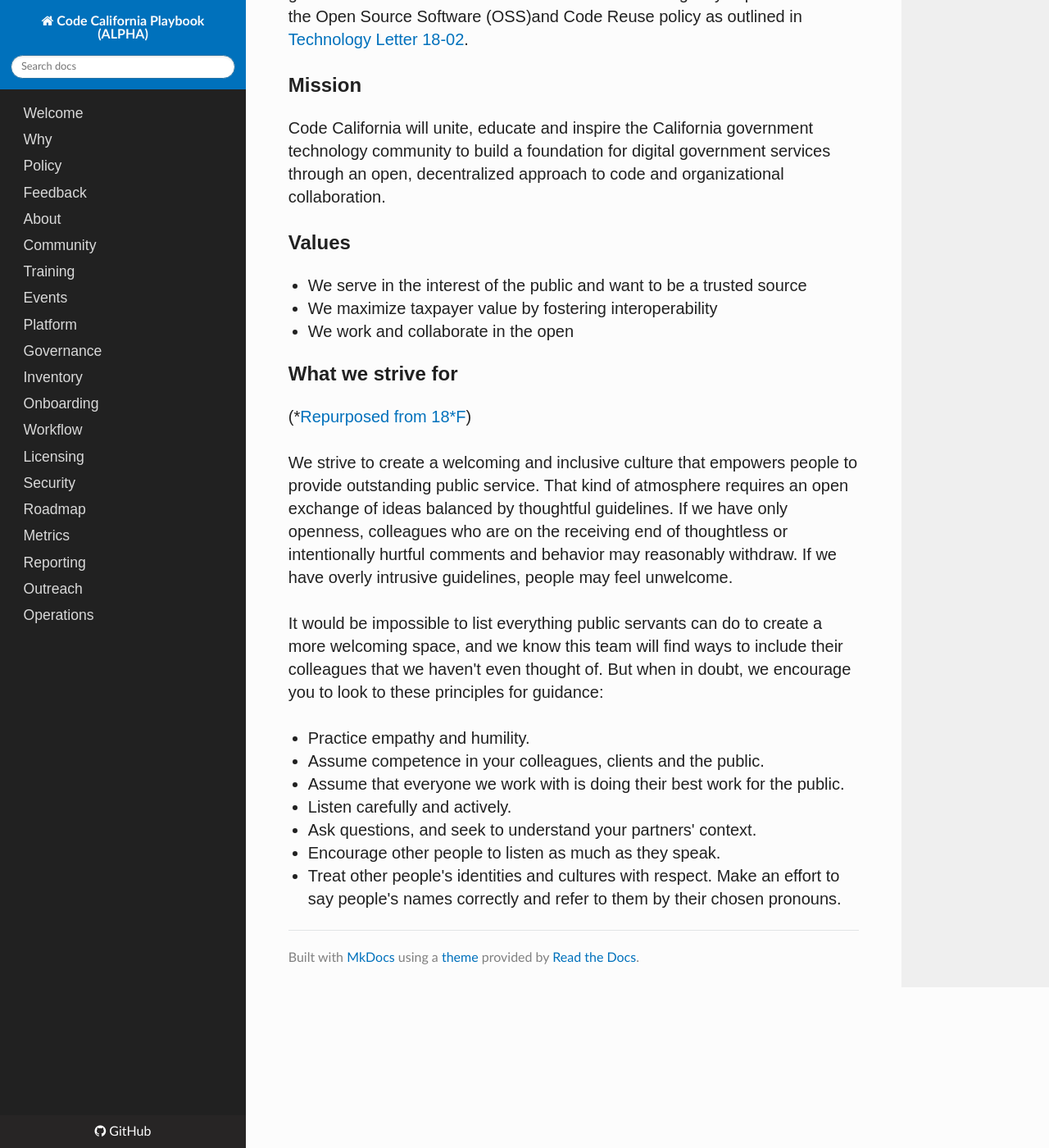
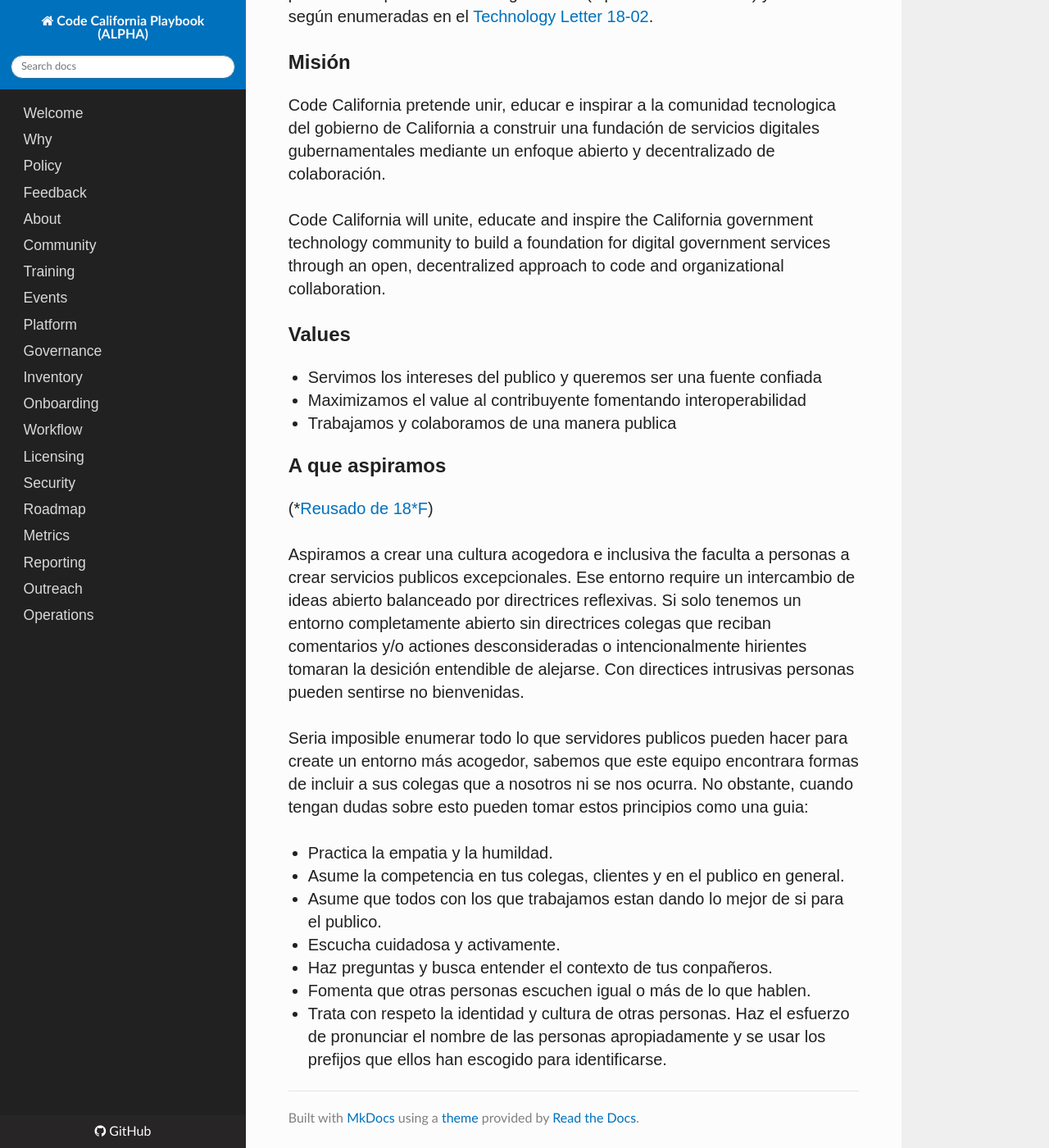
Before and after one commit to CA-CODE-Works/playbook, an MkDocs documentation site: the page built from docs/es/about.md, in a window 1280 px wide and 1400 px high, scrolled down 402 px. Shown: the whole window at 82% size. Built offline with MkDocs 1.6.1, drawn with Linux system fonts in a browser that asks for light colours; nearby versions of some CDN libraries; old or Windows-style settings are respelled for this version of MkDocs; some of the changed text lies outside the part shown.

Commit message:
Document translation for about.md

```diff
--- a/docs/es/about.md
+++ b/docs/es/about.md
@@ -1,41 +1,43 @@
-# About
+# Sobre
 
-Code California is an open collaboration between agencies, industry technology partners and civic technologists working to code a more innovative, collaborative and effective government that best serves the people of California.
+Code California es una colaboración abierta entre agencias, colegas en la industria privada y tecnologos civicos para codigicar un gobierno más inovativo, collaborativo y efectivo para los ciudadanos de California.
 
-## Objective
+## Objetivo
 
-To cultivate an authentic, supportive, open, collaborative network of digital government innovators and facilitate California state agency implementation of the Open Source Software (OSS)and Code Reuse policy as outlined in [Technology Letter 18-02](#heading=h.urh5wmrr4rhi).
+El cultivar una red autentica, abierta y colaborativa de inovadores digitales en el gobierno y facilitarle a agencias gubernamentales la implementación de las politicas de aplicativos de codigo abierto (Open Souce Software) y reuso según enumeradas en el [Technology Letter 18-02](#heading=h.urh5wmrr4rhi).
 
-## Mission
+## Misión
+
+Code California pretende unir, educar e inspirar a la comunidad tecnologica del gobierno de California a construir una fundación de servicios digitales gubernamentales mediante un enfoque abierto y decentralizado de colaboración.
 
 Code California will unite, educate and inspire the California government technology community to build a foundation for digital government services through an open, decentralized approach to code and organizational collaboration.
 
 ## Values
 
-* We serve in the interest of the public and want to be a trusted source
+* Servimos los intereses del publico y queremos ser una fuente confiada
 
-* We maximize taxpayer value by fostering interoperability
+* Maximizamos el value al contribuyente fomentando interoperabilidad
 
-* We work and collaborate in the open
+* Trabajamos y colaboramos de una manera publica
 
-## What we strive for
+## A que aspiramos
 
-(*[Repurposed from 18*F](https://18f.gsa.gov/code-of-conduct/#what-we-strive-for))
+(*[Reusado de 18*F](https://18f.gsa.gov/code-of-conduct/#what-we-strive-for))
 
-We strive to create a welcoming and inclusive culture that empowers people to provide outstanding public service. That kind of atmosphere requires an open exchange of ideas balanced by thoughtful guidelines. If we have only openness, colleagues who are on the receiving end of thoughtless or intentionally hurtful comments and behavior may reasonably withdraw. If we have overly intrusive guidelines, people may feel unwelcome.
+Aspiramos a crear una cultura acogedora e inclusiva the faculta a personas a crear servicios publicos excepcionales. Ese entorno require un intercambio de ideas abierto balanceado por directrices reflexivas. Si solo tenemos un entorno completamente abierto sin directrices colegas que reciban comentarios y/o actiones desconsideradas o intencionalmente hirientes tomaran la desición entendible de alejarse. Con directices intrusivas personas pueden sentirse no bienvenidas.
 
-It would be impossible to list everything public servants can do to create a more welcoming space, and we know this team will find ways to include their colleagues that we haven't even thought of. But when in doubt, we encourage you to look to these principles for guidance:
+Seria imposible enumerar todo lo que servidores publicos pueden hacer para create un entorno más acogedor, sabemos que este equipo encontrara formas de incluir a sus colegas que a nosotros ni se nos ocurra. No obstante, cuando tengan dudas sobre esto pueden tomar estos principios como una guia:
 
-* Practice empathy and humility.
+* Practica la empatia y la humildad.
 
-* Assume competence in your colleagues, clients and the public.
+* Asume la competencia en tus colegas, clientes y en el publico en general.
 
-* Assume that everyone we work with is doing their best work for the public.
+* Asume que todos con los que trabajamos estan dando lo mejor de si para el publico.
 
-* Listen carefully and actively.
+* Escucha cuidadosa y activamente.
 
-* Ask questions, and seek to understand your partners' context.
+* Haz preguntas y busca entender el contexto de tus conpañeros.
 
-* Encourage other people to listen as much as they speak.
+* Fomenta que otras personas escuchen igual o más de lo que hablen.
 
-* Treat other people's identities and cultures with respect. Make an effort to say people's names correctly and refer to them by their chosen pronouns.
+* Trata con respeto la identidad y cultura de otras personas. Haz el esfuerzo de pronunciar el nombre de las personas apropiadamente y se usar los prefijos que ellos han escogido para identificarse.
```
